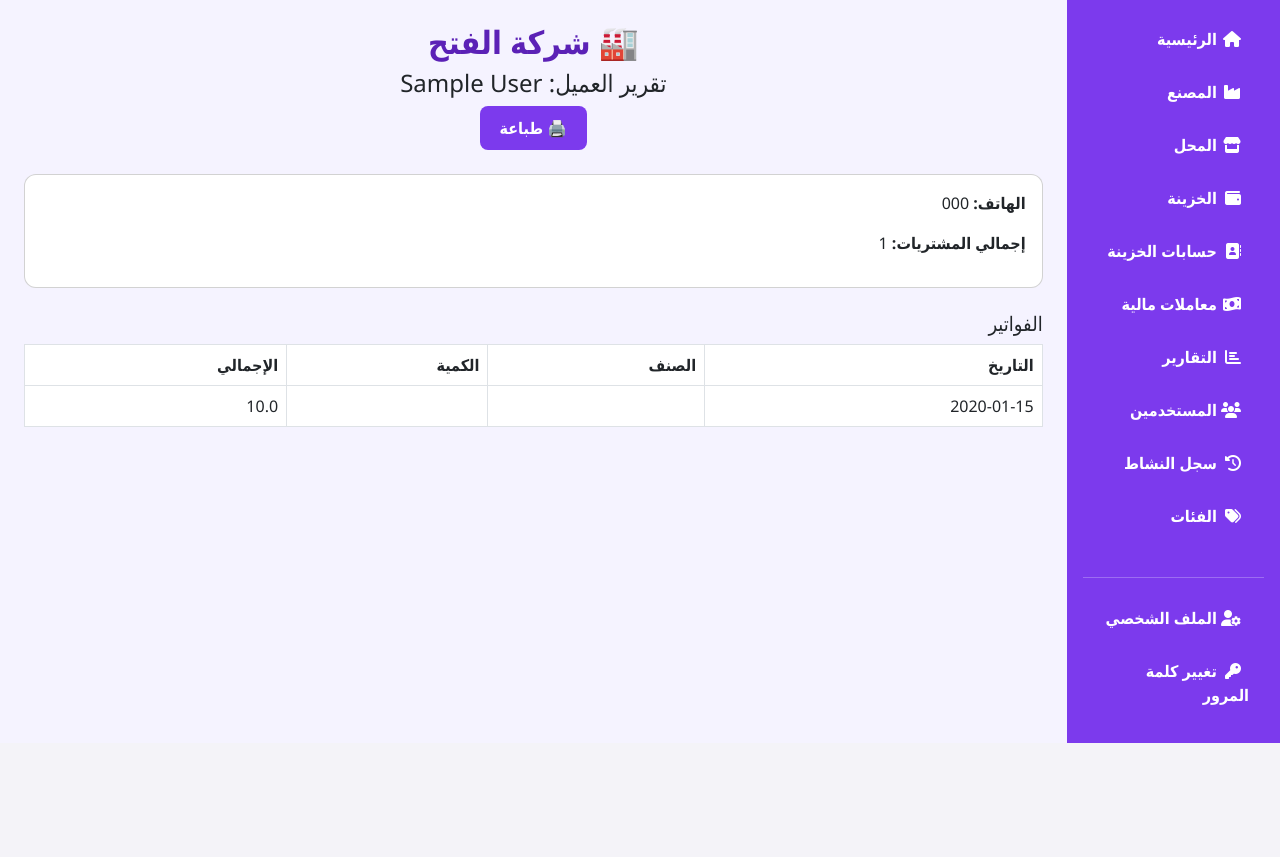
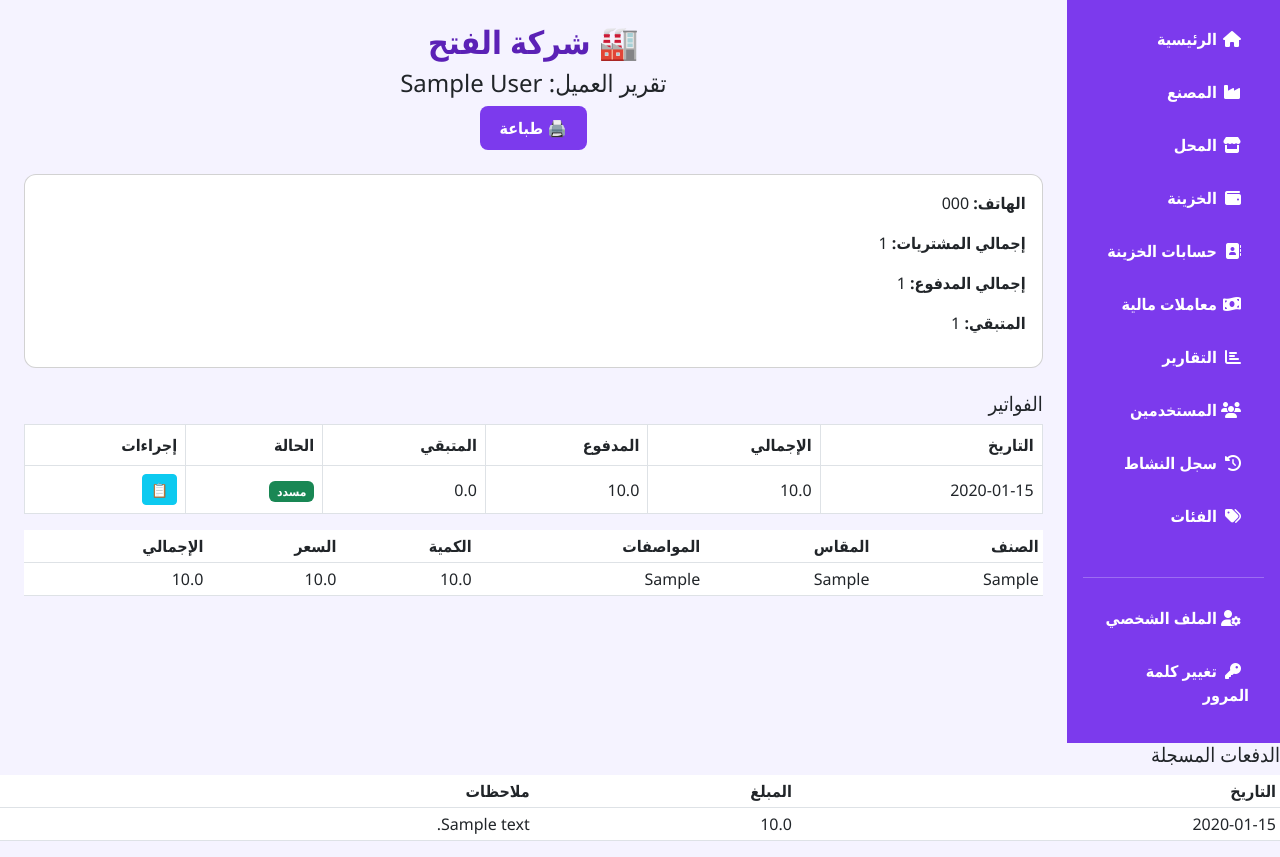
Before and after one commit to mariam-anwar-elgendy/FactoryAlFath, a Flask app: template templates/reports/customer_detail.html in a window 1280 px wide. Shown: the part 57-914 px from the top of the page. Before the commit the page ends 800 px from the top, so only its background shows below. Run offline with Flask 3, Linux system fonts and the light colour scheme; a user stored in the database is signed in; tables that the repository leaves empty hold one stand-in row (values such as "Sample post"); the template is opened without the code that fills it: values that come from a table or form of the project are taken from there, most other values are stand-ins (such as "Sample title", 1, 10 or a date in 2020); parts of the project's set-up code (start-up, migrations or seed data) failed here and were passed over.

Commit message:
Enhance customer detail report layout and data
Updated customer detail report to include payment details and improved table structure.

```diff
--- a/templates/reports/customer_detail.html
+++ b/templates/reports/customer_detail.html
@@ -1,30 +1,129 @@
 {% extends "base.html" %}
+
 {% block title %}تقرير عميل{% endblock %}
+
 {% block content %}
 <div class="text-center mb-4">
     <h2 class="fw-bold text-purple-dark">🏭 شركة الفتح</h2>
     <h4>تقرير العميل: {{ customer.name }}</h4>
     <button onclick="window.print()" class="btn btn-purple no-print">🖨️ طباعة</button>
 </div>
+
 <div class="card mb-4">
     <div class="card-body">
         <p><strong>الهاتف:</strong> {{ customer.phone or '-' }}</p>
         <p><strong>إجمالي المشتريات:</strong> {{ total_purchases }}</p>
+        <p><strong>إجمالي المدفوع:</strong> {{ total_paid }}</p>
+        <p><strong>المتبقي:</strong> {{ total_remaining }}</p>
     </div>
 </div>
+
 <h5>الفواتير</h5>
-<table class="table table-bordered">
-    <thead>
-        <tr><th>التاريخ</th><th>الصنف</th><th>الكمية</th><th>الإجمالي</th></tr>
-    </thead>
+<div class="table-responsive">
+    <table class="table table-bordered">
+        <thead class="bg-purple text-white">
+            <tr>
+                <th>التاريخ</th><th>الإجمالي</th><th>المدفوع</th><th>المتبقي</th><th>الحالة</th><th>إجراءات</th>
+            </tr>
+        </thead>
+        <tbody>
+            {% for sale in sales %}
+            <tr>
+                <td>{{ sale.date.strftime('%Y-%m-%d') }}</td>
+                <td>{{ sale.total }}</td>
+                <td>{{ sale.paid_amount }}</td>
+                <td>{{ sale.remaining }}</td>
+                <td>
+                    {% if sale.remaining <= 0 %}
+                        <span class="badge bg-success">مسدد</span>
+                    {% else %}
+                        <span class="badge bg-warning text-dark">متبقي</span>
+                    {% endif %}
+                </td>
+                <td>
+                    {% if sale.remaining > 0 %}
+                    <button class="btn btn-sm btn-primary" data-bs-toggle="modal" data-bs-target="#paymentModal{{ sale.id }}">➕ دفعة</button>
+                    {% endif %}
+                    <button class="btn btn-sm btn-info" data-bs-toggle="modal" data-bs-target="#itemsModal{{ sale.id }}">📋</button>
+                </td>
+            </tr>
+            <!-- Modal دفعة -->
+            <div class="modal fade" id="paymentModal{{ sale.id }}" tabindex="-1">
+                <div class="modal-dialog">
+                    <div class="modal-content">
+                        <form method="POST" action="{{ url_for('add_payment') }}">
+                            <input type="hidden" name="sale_id" value="{{ sale.id }}">
+                            <div class="modal-header bg-primary text-white">
+                                <h5 class="modal-title">تسجيل دفعة</h5>
+                                <button type="button" class="btn-close" data-bs-dismiss="modal"></button>
+                            </div>
+                            <div class="modal-body">
+                                <div class="mb-3">
+                                    <label class="form-label fw-bold">التاريخ</label>
+                                    <input type="date" name="date" class="form-control" value="{{ now.strftime('%Y-%m-%d') }}" required>
+                                </div>
+                                <div class="mb-3">
+                                    <label class="form-label fw-bold">المبلغ</label>
+                                    <input type="number" step="0.01" name="amount" class="form-control" max="{{ sale.remaining }}" required>
+                                </div>
+                                <div class="mb-3">
+                                    <label class="form-label fw-bold">ملاحظات</label>
+                                    <input type="text" name="notes" class="form-control">
+                                </div>
+                            </div>
+                            <div class="modal-footer">
+                                <button type="button" class="btn btn-secondary" data-bs-dismiss="modal">إلغاء</button>
+                                <button type="submit" class="btn btn-primary">حفظ</button>
+                            </div>
+                        </form>
+                    </div>
+                </div>
+            </div>
+            <!-- Modal البنود -->
+            <div class="modal fade" id="itemsModal{{ sale.id }}" tabindex="-1">
+                <div class="modal-dialog modal-lg">
+                    <div class="modal-content">
+                        <div class="modal-header bg-info text-white">
+                            <h5 class="modal-title">بنود الفاتورة</h5>
+                            <button type="button" class="btn-close" data-bs-dismiss="modal"></button>
+                        </div>
+                        <div class="modal-body">
+                            <table class="table table-sm">
+                                <thead><tr><th>الصنف</th><th>المقاس</th><th>المواصفات</th><th>الكمية</th><th>السعر</th><th>الإجمالي</th></tr></thead>
+                                <tbody>
+                                    {% for item in sale.items %}
+                                    <tr>
+                                        <td>{{ item.product_type }}</td>
+                                        <td>{{ item.product_size or '-' }}</td>
+                                        <td>{{ item.product_spec or '-' }}</td>
+                                        <td>{{ item.quantity }}</td>
+                                        <td>{{ item.unit_price }}</td>
+                                        <td>{{ item.total }}</td>
+                                    </tr>
+                                    {% endfor %}
+                                </tbody>
+                            </table>
+                        </div>
+                    </div>
+                </div>
+            </div>
+            {% endfor %}
+        </tbody>
+    </table>
+</div>
+
+<h5>الدفعات المسجلة</h5>
+<table class="table table-sm">
+    <thead><tr><th>التاريخ</th><th>المبلغ</th><th>ملاحظات</th></tr></thead>
     <tbody>
         {% for sale in sales %}
+        {% for payment in sale.payments %}
         <tr>
-            <td>{{ sale.date.strftime('%Y-%m-%d') }}</td>
-            <td>{{ sale.product_type }} {{ sale.product_size }} {{ sale.product_spec }}</td>
-            <td>{{ sale.quantity }}</td>
-            <td>{{ sale.total }}</td>
+            <td>{{ payment.date.strftime('%Y-%m-%d') }}</td>
+            <td>{{ payment.amount }}</td>
+            <td>{{ payment.notes or '-' }}</td>
         </tr>
+        {% endfor %}
         {% endfor %}
     </tbody>
 </table>
```
